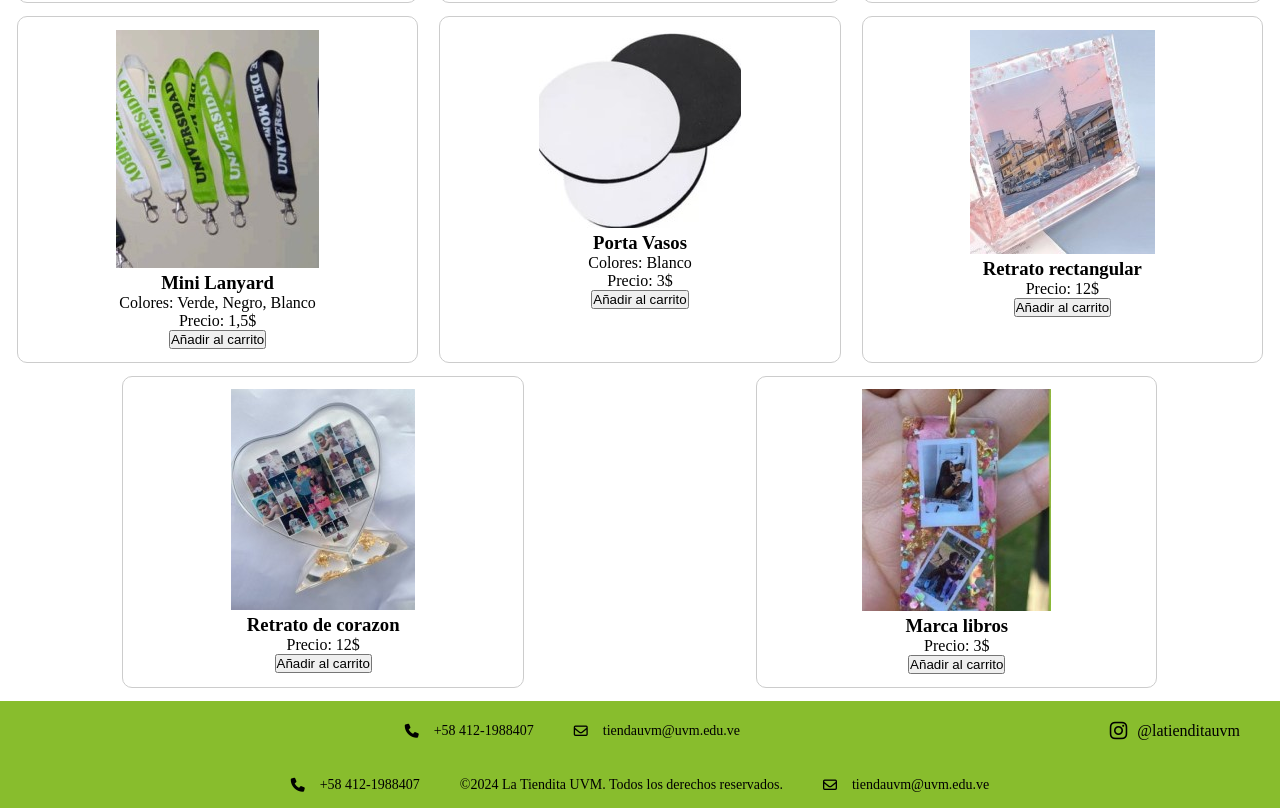
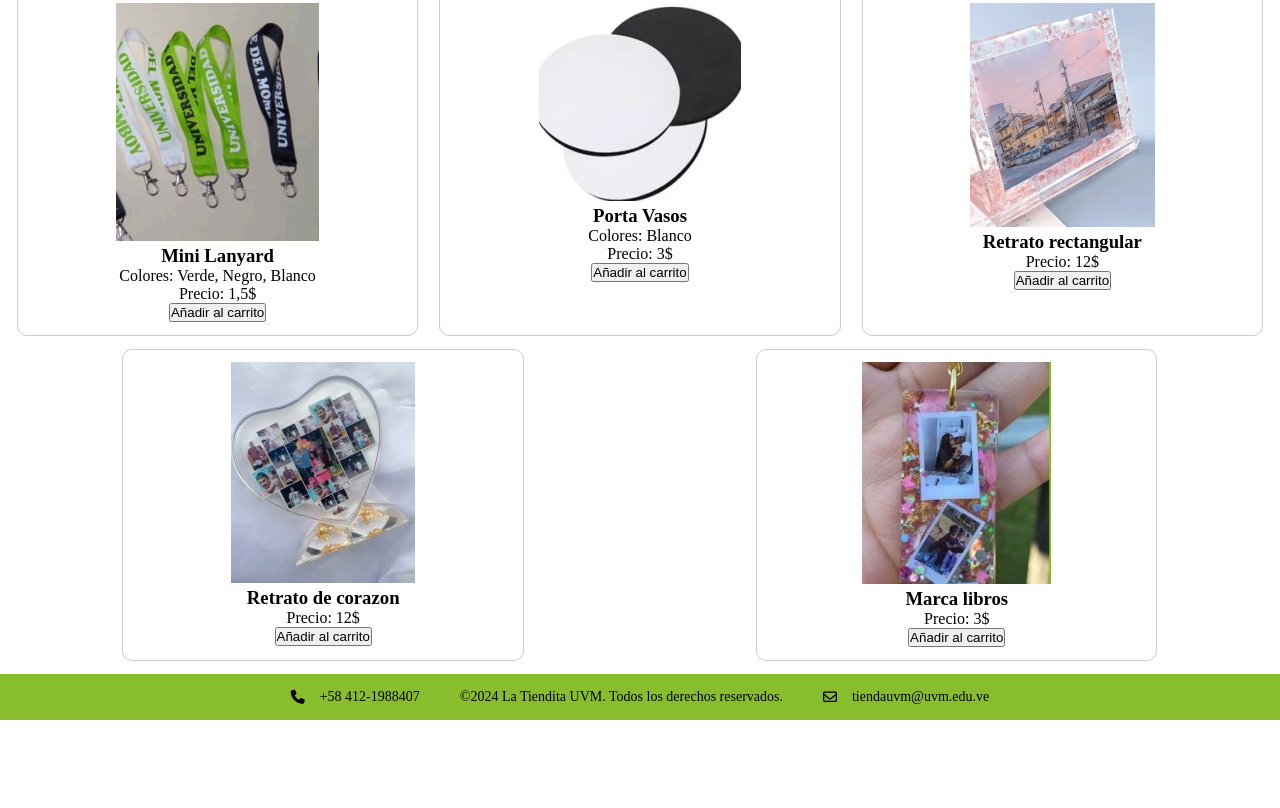
Before and after one commit to jesusSalazar14/proyecto_tiendita_uvm, a plain HTML site: page accesorios.html in a window 1280 px wide. Shown: the part 547-1355 px from the top of the page. After the commit the page ends 1267 px from the top, so only its background shows below. Drawn offline with Linux system fonts and the light colour scheme; a web font is replaced by a local one.

Commit message:
areglo accesorios

```diff
--- a/accesorios.html
+++ b/accesorios.html
@@ -63,7 +63,7 @@
         </header>
 
     <section class="best-products">
-        <h2>Accesorios</h2>
+
         <div class="product-container">
             <div class="product-item">
                 <img src="img/llaverodef.jpg" alt="Product 1">
@@ -136,26 +136,7 @@
             </div>
     </section>
 
-    <div class="announcement-bar">
-        <div class="announcement-bar-content container">
-            <div class="content-info">
-                <p>
-                    <i class="fa-solid fa-phone"></i>
-                    +58 412-1988407
-                </p>
-                <p>
-                    <i class="fa-regular fa-envelope"></i>
-                    tiendauvm@uvm.edu.ve
-                </p>
-            </div>
-            <div class="social-links">
-                <a href="https://www.instagram.com/latienditauvm/" class="btn-social-link">
-                    <i class="fa-brands fa-instagram"></i>
-                </a>
-                <p>@latienditauvm</p>
-            </div>
-        </div>
-    </div>
+
     <footer>
         <div class="announcement-bar custom-bar-width">
             <div class="content-info custom-content-info">
```
